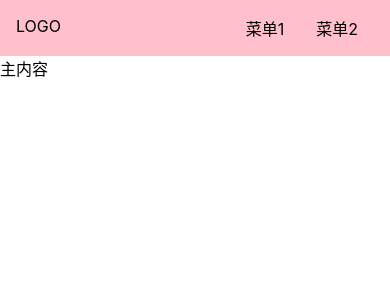
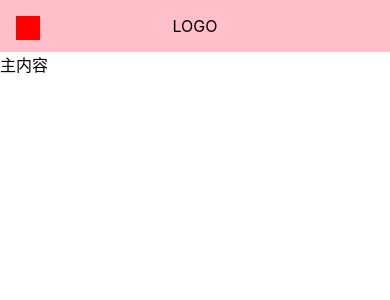
Before and after one commit to donghaoyi/gulu-ui-1, a Vue app: page /#/doc in a window 390 px wide. Shown: the top 300 px of the page. Built offline with nearby package versions, Linux system fonts and the light colour scheme.

Commit message:
完善 aside 切换逻辑

```diff
--- a/src/App.vue
+++ b/src/App.vue
@@ -3,13 +3,14 @@
 </template>
 
 <script lang="ts">
-import { provide, ref } from 'vue';
+import { provide, ref } from "vue";
 
 export default {
-  name: 'App',
+  name: "App",
   setup() {
-    const asideVisible = ref(false);
-    provide("asideVisible",asideVisible);
-  }
-}
+    const width = document.documentElement.clientWidth;
+    const asideVisible = ref(width <= 500 ? false : true);
+    provide("asideVisible", asideVisible);
+  },
+};
 </script>
--- a/src/components/Topnav.vue
+++ b/src/components/Topnav.vue
@@ -1,10 +1,11 @@
 <template>
   <div class="topnav">
-    <div class="logo" @click="toggleAside">LOGO</div>
+    <div class="logo">LOGO</div>
     <ul class="menu">
       <li>菜单1</li>
       <li>菜单2</li>
     </ul>
+    <span class="toggleAside" @click="toggleAside"></span>
   </div>
 </template>
 <script lang="ts">
@@ -38,5 +39,24 @@
       margin: 0 1em;
     }
   }
+  > .toggleAside{
+    display: none;
+    width: 24px;
+    height: 24px;
+    background: red;
+    position: absolute;
+    left: 16px;
+  }
+  @media (max-width:500px) {
+    > .logo{
+      margin: 0 auto;
+    }
+    > .toggleAside{
+      display: inline-block;
+    }
+    > .menu {
+      display: none;
+    }
+  }
 }
 </style>
--- a/src/views/Doc.vue
+++ b/src/views/Doc.vue
@@ -41,10 +41,6 @@
   background: lightblue;
   width: 150px;
   padding: 16px;
-  position: fixed;
-  left: 0;
-  top: 0;
-  padding-top: 70px;
   > h2 {
     margin-bottom: 4px;
   }
@@ -53,5 +49,11 @@
       padding: 4px 0;
     }
   }
+  @media (max-width: 500px) {
+    position: fixed;
+    top: 0;
+    left: 0;
+    padding-top: 70px;
+  }
 }
 </style>
```
